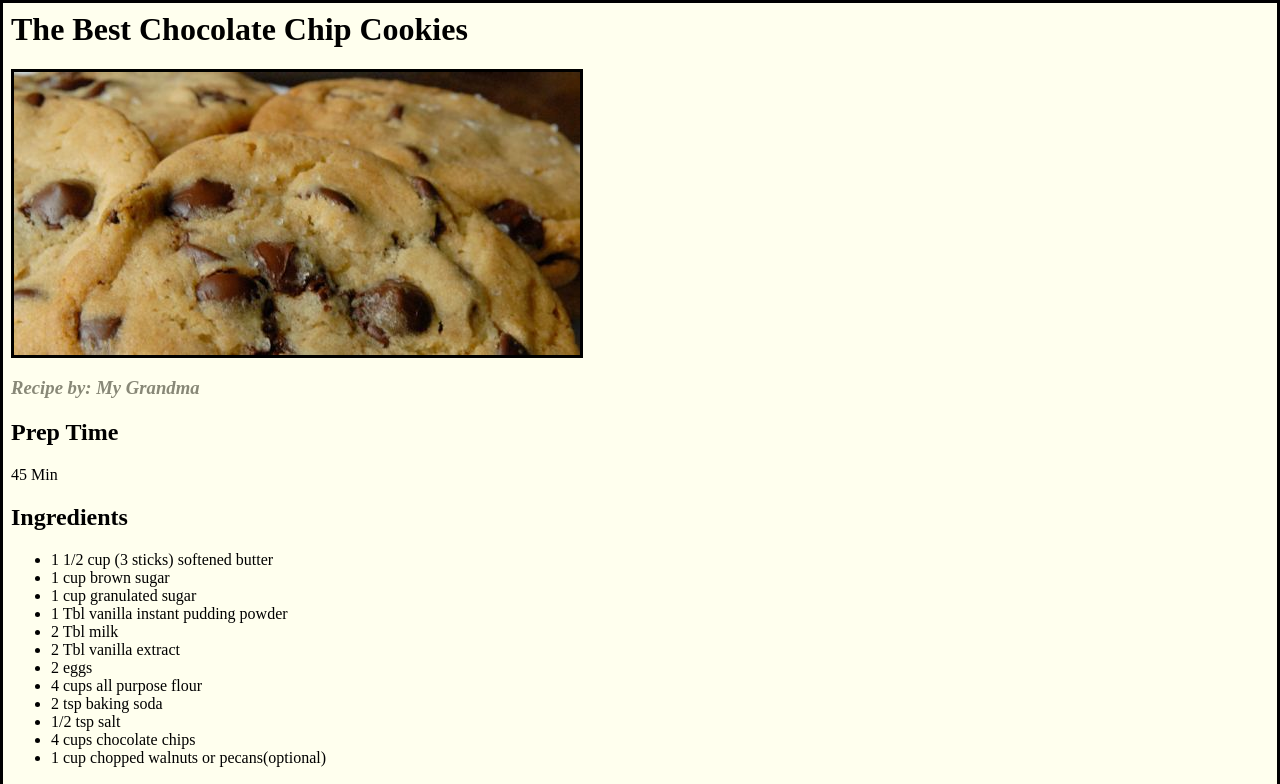
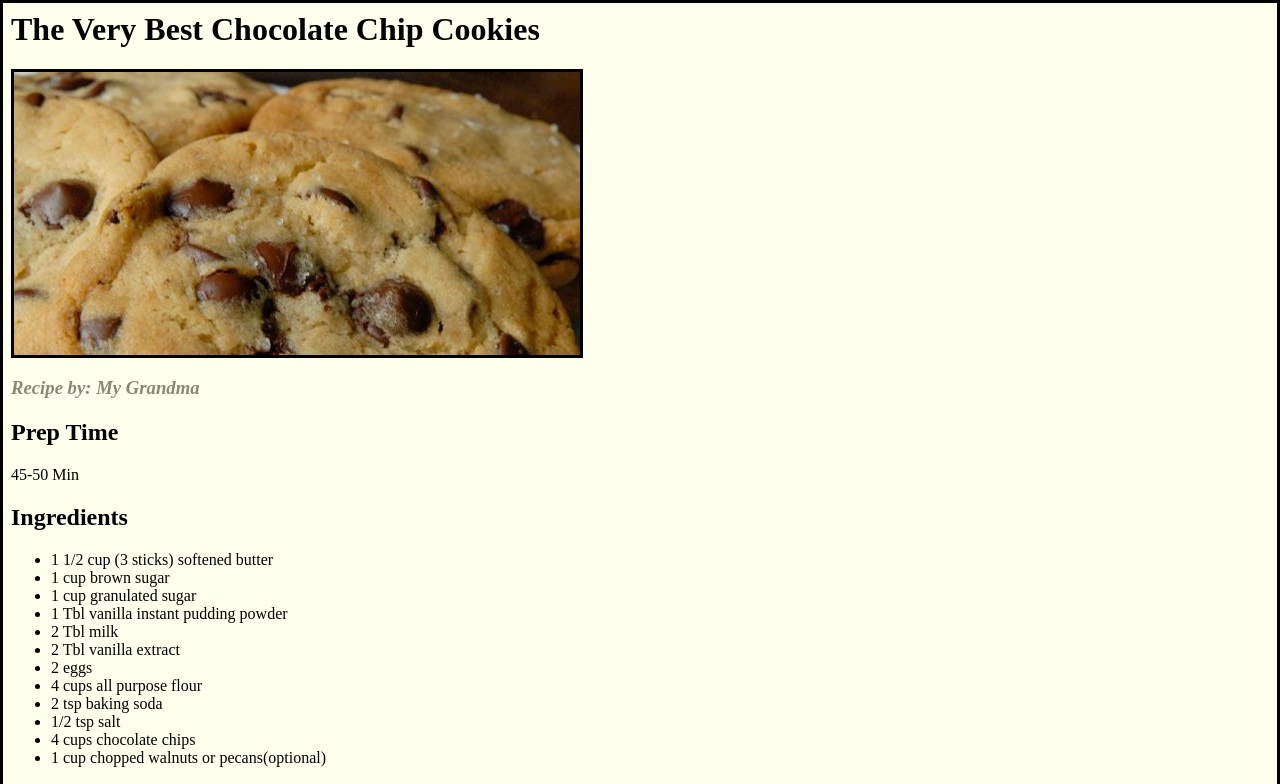
Before and after one commit to milokaminsky/cookie_recipe, a plain HTML site: page index.html in a window 1280 px wide. Shown: the top 784 px of the page. Drawn offline with Linux system fonts and the light colour scheme.

Commit message:
changed top header and prep time

```diff
--- a/index.html
+++ b/index.html
@@ -25,11 +25,11 @@ The Cookie Recipe
 		<link rel="stylesheet" type="text/css" href="css/styles.css" />
 	</head>
 	<body>
-		<h1>The Best Chocolate Chip Cookies</h1>
+		<h1>The Very Best Chocolate Chip Cookies</h1>
 		<img src="cookies.jpg" />
 			<h3>Recipe by: My Grandma</h3>
 		<h2>Prep Time</h2>
-			<p>45 Min</p>
+			<p>45-50 Min</p>
 		<h2>Ingredients</h2>
 			<ul>
 				<li>1 1/2 cup (3 sticks) softened butter</li>
```
